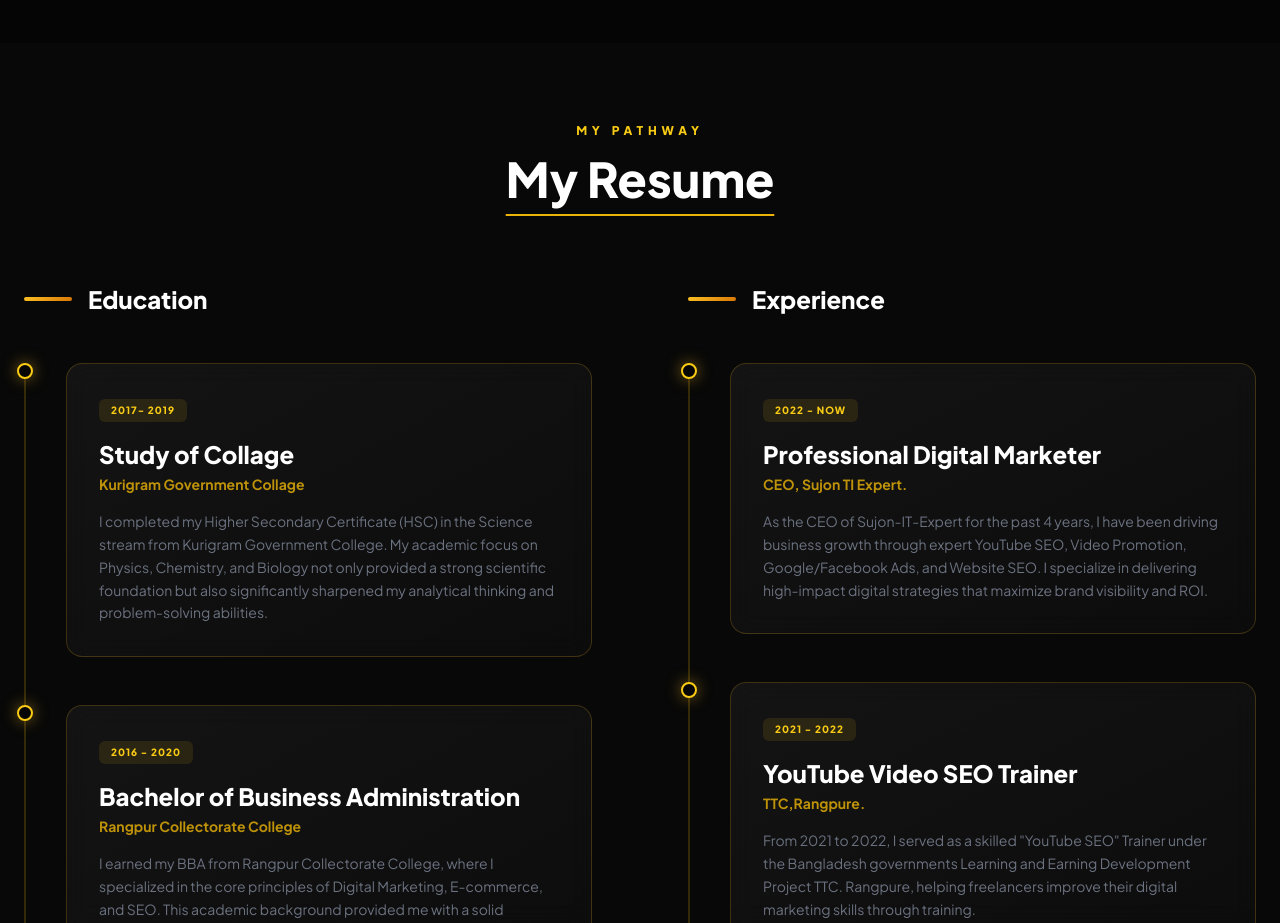
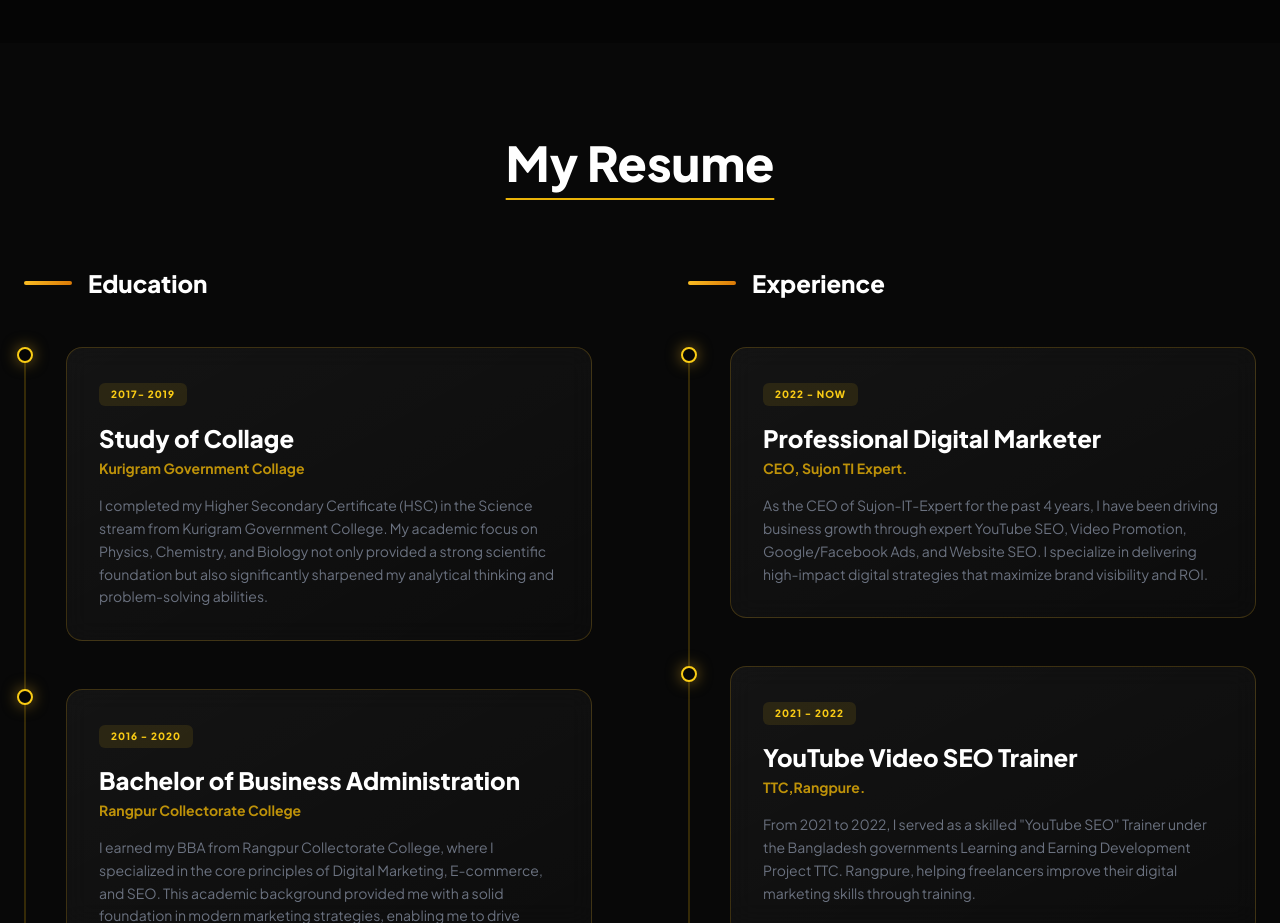
Before and after one commit to bdsujonndm-png/dmsujonbd, a React (Vite) app: page / in a window 1280 px wide. Shown: the part 2140-3063 px from the top of the page. Built offline with nearby package versions, Linux system fonts and the light colour scheme; a web font is replaced by a local one.

Commit message:
Update Resume.tsx

```diff
--- a/components/Resume.tsx
+++ b/components/Resume.tsx
@@ -55,7 +55,7 @@ const Resume: React.FC = () => {
   return (
     <div className="max-w-7xl mx-auto px-6">
       <div className="text-center mb-20">
-        <h2 className="text-yellow-400 font-black uppercase tracking-[0.4em] text-xs mb-4">My Pathway</h2>
+        <h2 className="text-yellow-400 font-black uppercase tracking-[0.4em] text-xs mb-4"></h2>
         <h3 className="text-4xl md:text-5xl font-extrabold underline decoration-yellow-500 decoration-2 underline-offset-[16px]">
           My Resume
         </h3>
```
